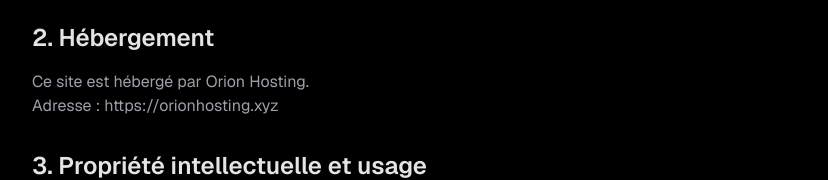
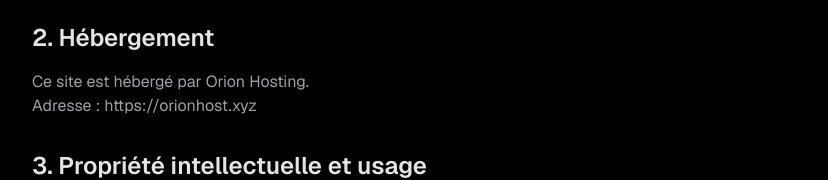
Before and after one commit to the-lmc-group/trainflow, a Next.js app: page /legal in a window 1280 px wide. Shown: the part 334-514 px from the top of the page, without its empty margins (224-1052 px from the left). Built offline with nearby package versions, Linux system fonts and the light colour scheme.

Commit message:
Fix: Update hosting address in LegalPage to correct URL

```diff
--- a/app/legal/page.tsx
+++ b/app/legal/page.tsx
@@ -39,7 +39,7 @@
           <p className="text-zinc-400">
             Ce site est hébergé par Orion Hosting.
             <br />
-            Adresse : https://orionhosting.xyz
+            Adresse : https://orionhost.xyz
           </p>
         </section>
 
```
